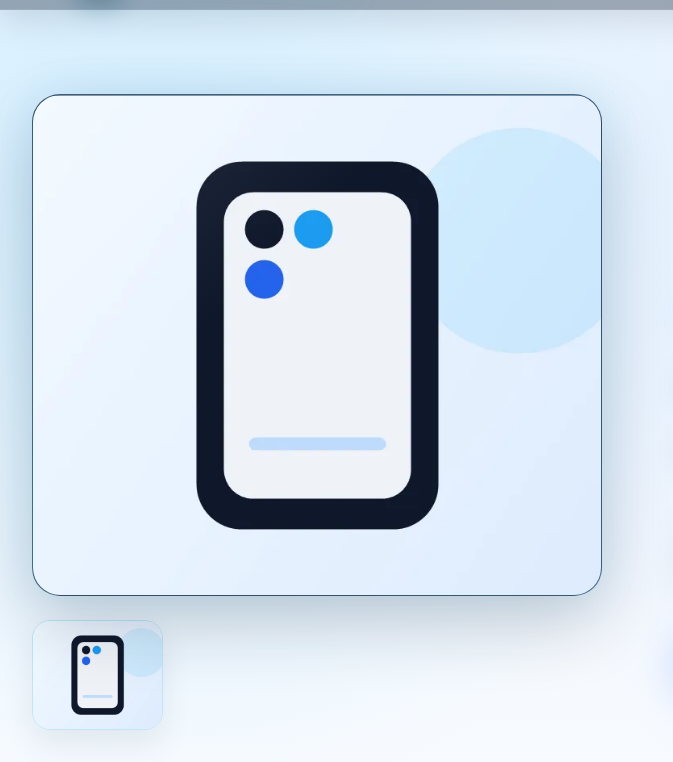
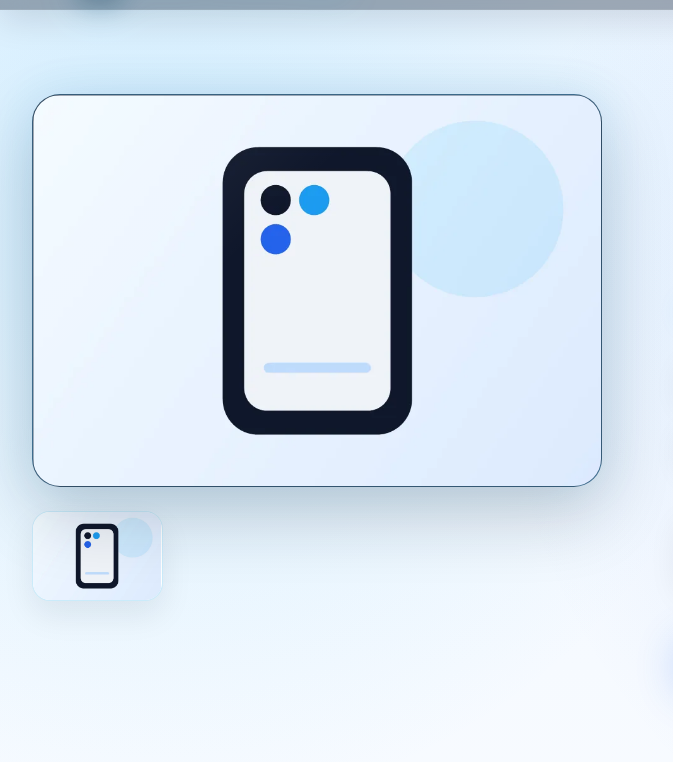
Before and after one commit to jolinmo4-ship-it/mobile-accessories-site, a website: page product-detail.html in a window 1280 px wide. Shown: the part 62-824 px from the top of the page, 0-673 px from the left. Drawn offline with nearby package versions, Linux system fonts and the light colour scheme.

Commit message:
Add files via upload

```diff
--- a/style.css
+++ b/style.css
@@ -1212,7 +1212,7 @@ button:hover{
   }
 
   .detail-main-image img{
-    height:340px;
+    height:100%;
   }
 
   .detail-info,
@@ -1282,6 +1282,9 @@ button:hover{
 }
 
 .detail-main-image{
+  aspect-ratio:900 / 620;
+  display:grid;
+  place-items:center;
   background:#f8fbff;
   border-radius:24px;
   overflow:hidden;
@@ -1290,9 +1293,13 @@ button:hover{
 
 .detail-main-image img{
   width:100%;
-  height:520px;
-  object-fit:cover;
-  display:flex;
+  height:100%;
+  min-width:0;
+  min-height:0;
+  max-height:100%;
+  object-fit:contain;
+  object-position:center center;
+  display:block;
 }
 
 .detail-gallery{
@@ -1304,8 +1311,12 @@ button:hover{
 
 .detail-gallery img{
   width:100%;
-  height:110px;
-  object-fit:cover;
+  height:auto;
+  aspect-ratio:900 / 620;
+  object-fit:contain;
+  object-position:center center;
+  display:block;
+  background:#fff;
   border-radius:16px;
   cursor:pointer;
   border:1px solid #e2e8f0;
@@ -1433,7 +1444,7 @@ button:hover{
   }
 
   .detail-main-image img{
-    height:380px;
+    height:100%;
   }
 
   .detail-gallery{
@@ -1810,12 +1821,12 @@ body:has(.detail-page){
 }
 
 .detail-main-image img{
-  height:500px;
+  height:100%;
   transition:transform .45s ease, opacity .3s ease, filter .35s ease;
 }
 
 .detail-main-image:hover img{
-  transform:scale(1.035);
+  transform:none;
   filter:saturate(1.05) contrast(1.03);
 }
 
@@ -2105,7 +2116,7 @@ body:has(.detail-page){
   }
 
   .detail-main-image img{
-    height:360px;
+    height:100%;
   }
 
   .detail-features,
```
